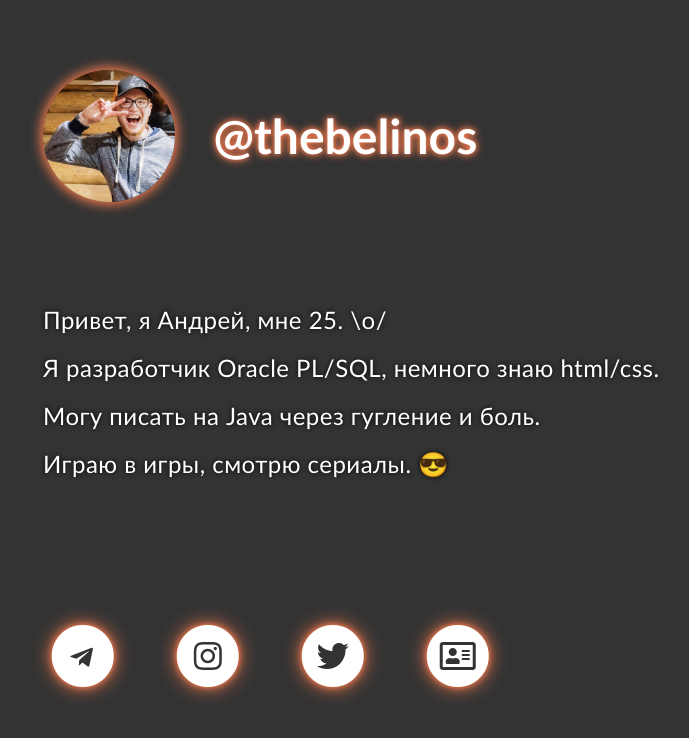
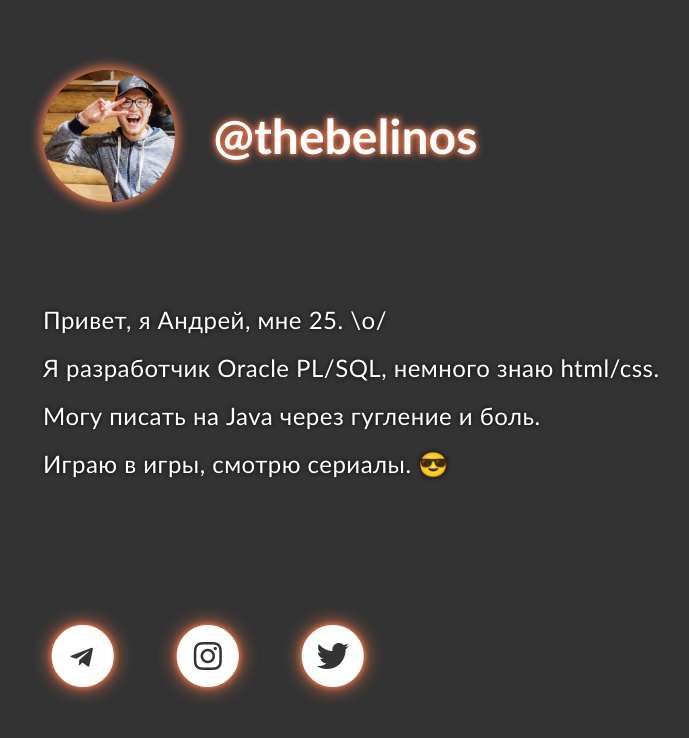
Before and after one commit to TheBelinos/thebelinos.github.io, a plain HTML site: page index.html in a window 1280 px wide. Shown: the whole page, without its empty margins (85-774 px from the left). Drawn offline with nearby package versions, Linux system fonts and the light colour scheme.

Commit message:
Update index.html

```diff
--- a/index.html
+++ b/index.html
@@ -196,7 +196,7 @@ body
 			</span>
 		</a>
 
-		<a href="https://hh.ru/resume/350c9544ff071024ba0039ed1f6774774a4f41" target="_blank" class="button">
+		<!--a href="https://hh.ru/resume/350c9544ff071024ba0039ed1f6774774a4f41" target="_blank" class="button">
 		<span class="fa-stack"
 				onmouseover="this.getElementsByClassName('far fa-address-card fa-stack-1x')[0].style.color = 'coral'";
 				onmouseout="this.getElementsByClassName('far fa-address-card fa-stack-1x')[0].style.color = '#333'";
@@ -204,7 +204,7 @@ body
 				<i class="fas fa-circle fa-stack-2x" style="color:white;"></i>
 				<i class="far fa-address-card fa-stack-1x" style="color: #333;"></i>
 			</span>
-		</a>
+		</a-->
     </p>
 </div>
 
```
